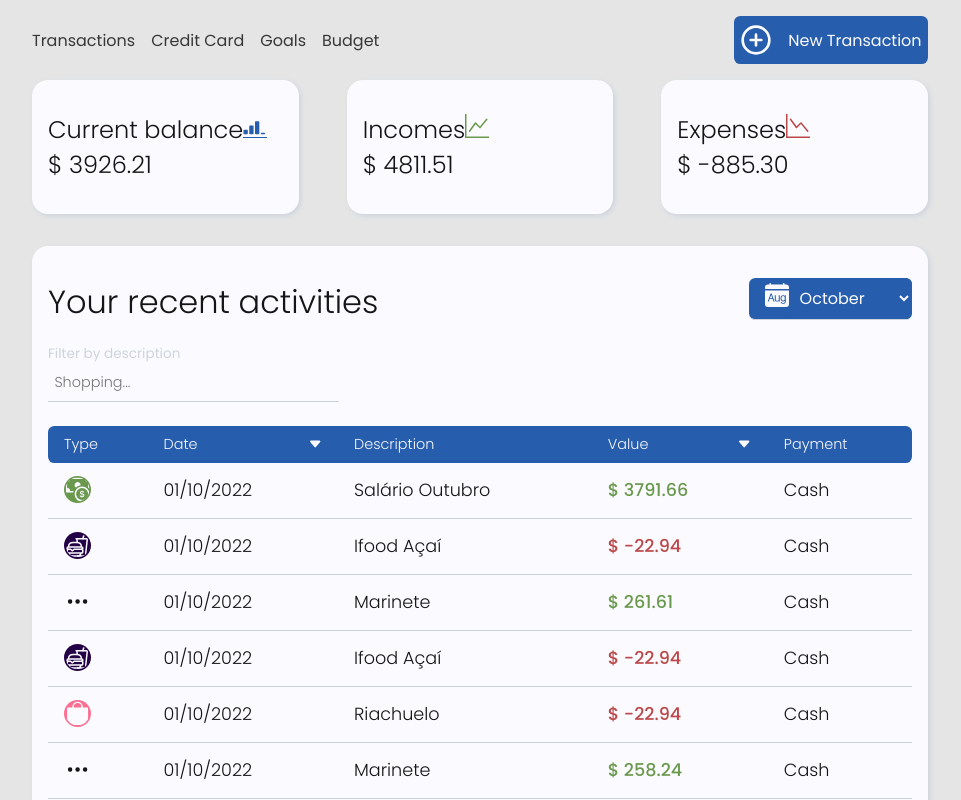
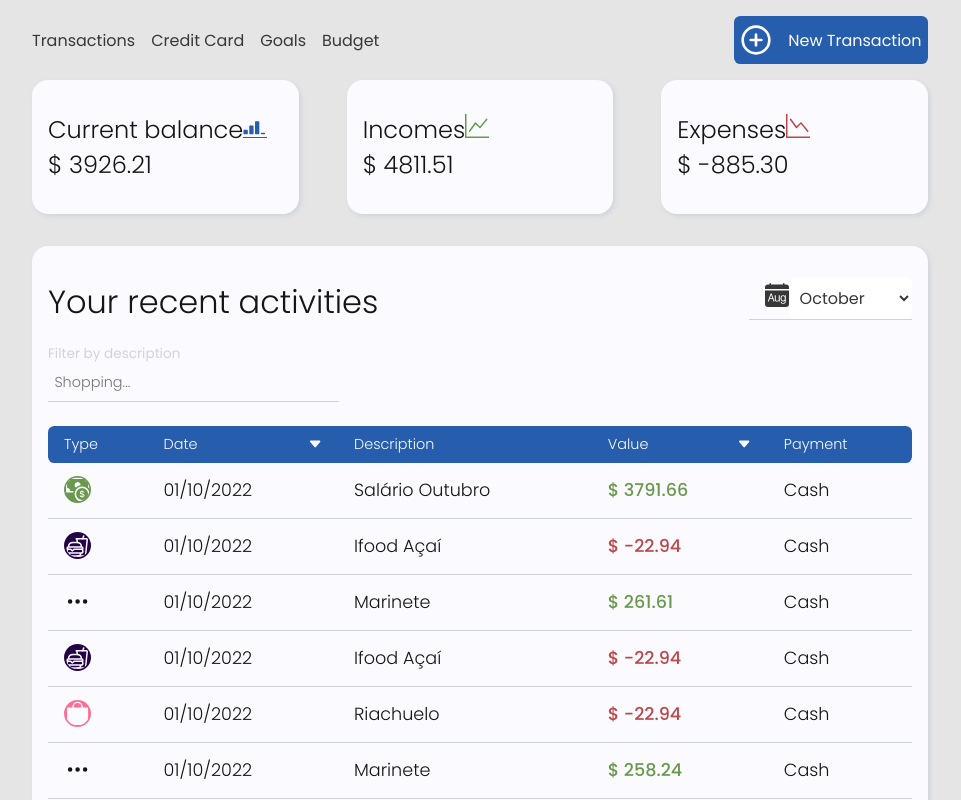
Before and after one commit to anasofiamelo/finances-app, a React (Create React App) app: page / in a window 1280 px wide. Shown: the top 800 px of the page, without its empty margins (160-1121 px from the left). Built offline with nearby package versions, Linux system fonts and the light colour scheme.

Commit message:
implement addContainer component on addInvoiceModal and Select component changes

```diff
--- a/src/components/CreditCard/Invoices/AddInvoiceModal.jsx
+++ b/src/components/CreditCard/Invoices/AddInvoiceModal.jsx
@@ -1,5 +1,5 @@
 import { useState } from "react";
-import { InputLabel, AddContainer } from "../..";
+import { InputLabel, AddContainer, Select } from "../..";
 import { useCreditCard } from "../../../context/credit_card.context";
 
 const AddInvoiceModal = (props) => {
@@ -9,14 +9,17 @@ const AddInvoiceModal = (props) => {
   const [item, setItem] = useState();
   const [times, setTimes] = useState();
   const [date, setDate] = useState();
+  const [creditCard, setCreditCard] = useState();
 
   const changeValueHandler = (e) => setValue(e.target.value);
   const changeItemHandler = (e) => setItem(e.target.value);
   const changeTimesHandler = (e) => setTimes(e.target.value);
   const changeDateHandler = (e) => setDate(e.target.value);
+  const changeCreditCardHandler = (e) => setCreditCard(e.target.value);
 
   const submitNewPurchaseHandler = (e) => {
     e.preventDefault();
+
     const newPurchase = {
       boughtIn: new Date(),
       timesPurchased: Number(times),
@@ -26,9 +29,13 @@ const AddInvoiceModal = (props) => {
 
     if (!value) return;
 
-    context.addInvoiceToCreditCard(props.cardName, newPurchase);
+    context.addInvoiceToCreditCard(creditCard, newPurchase);
     props.onClose();
   };
+
+  const mappedCreditCards = context.cards.map((card) => (
+    <option>{card.cardName}</option>
+  ));
 
   return (
     <AddContainer
@@ -36,6 +43,13 @@ const AddInvoiceModal = (props) => {
       onClose={props.onClose}
       title="New Credit Card Invoice"
     >
+      <Select
+        label="Card"
+        value={creditCard}
+        onChange={changeCreditCardHandler}
+        options={mappedCreditCards}
+      />
+
       <InputLabel
         value={value}
         onChange={changeValueHandler}
@@ -48,7 +62,7 @@ const AddInvoiceModal = (props) => {
         value={item}
         onChange={changeItemHandler}
         label="Item"
-        placeholder="Bag"
+        placeholder="Bag..."
       />
 
       <InputLabel
--- a/src/components/ui/Select.jsx
+++ b/src/components/ui/Select.jsx
@@ -1,15 +1,15 @@
 const Select = (props) => {
   return (
-    <div style={{ ...props.style }} className="form-group column">
+    <div className="form-group column">
       {props.label && (
         <label className="label" htmlFor={props.id}>
           {props.label}
         </label>
       )}
-      <div className="row">
+      <div className="row" style={{ width: "100%" }}>
         {props.selectIcon && <span>{props.selectIcon}</span>}
         <select
-          style={{ ...props.style, width: "100%" }}
+          style={{ width: "100%" }}
           value={props.value}
           onChange={props.onChange}
           id={props.id}
```
